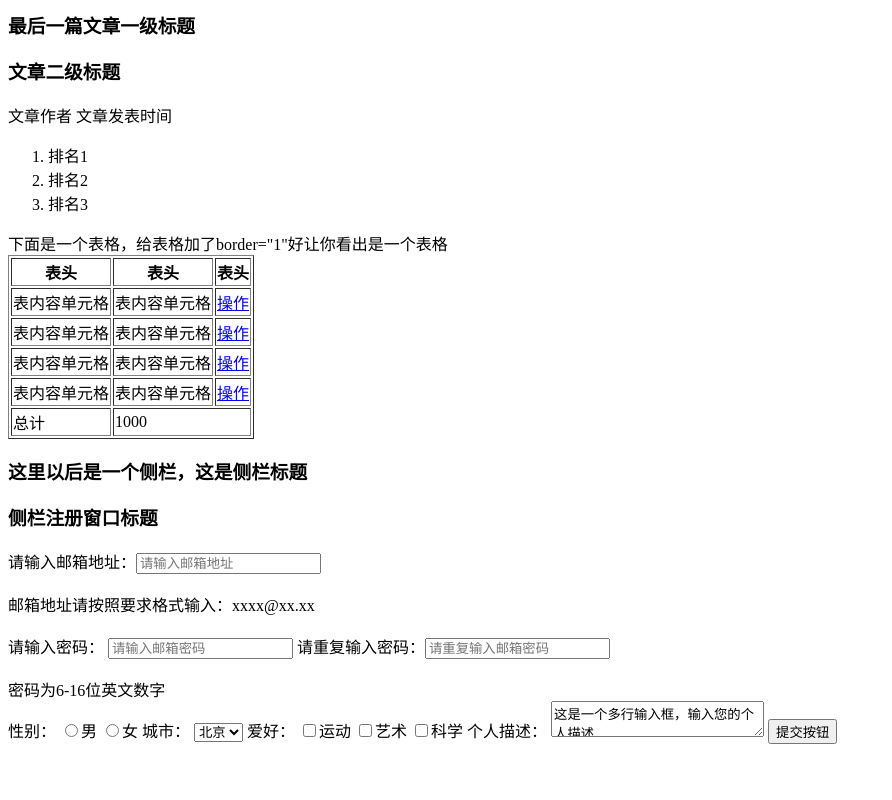
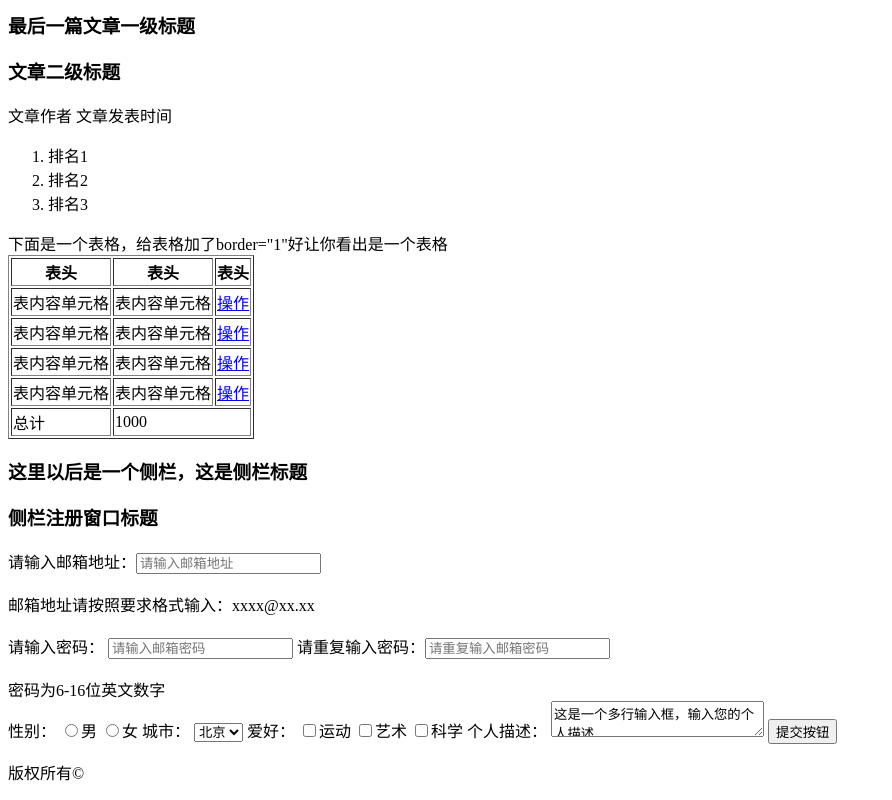
Before and after one commit to 1103409364/Homework_IFE_2017, a plain HTML site: page task_1.html in a window 1280 px wide. Shown: the part 4862-5662 px from the top of the page, without its empty margins (0-892 px from the left). Before the commit the page ends 5614 px from the top, so only its background shows below. Drawn offline with Linux system fonts and the light colour scheme.

Commit message:
Update task_1.html
添加footer

```diff
--- a/task_1.html
+++ b/task_1.html
@@ -116,6 +116,8 @@
       <textarea name="profile" rows="2" cols="24">这是一个多行输入框，输入您的个人描述</textarea>
        <input type="submit" name="" value="提交按钮">
     </form>
-
+    <footer>
+      <p>版权所有&copy</p>
+    </footer>
   </body>
 </html>
```
